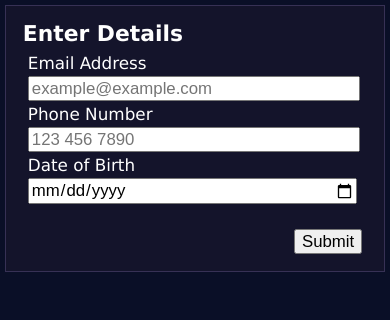
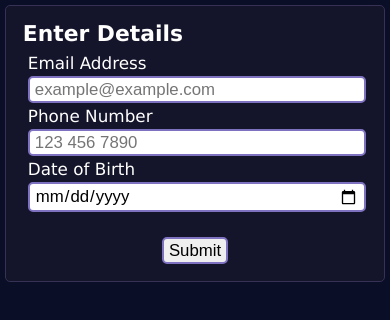
Before and after one commit to katdeviit/itmd362-lab3, a plain HTML site: page index.html in a window 390 px wide. Drawn offline with Linux system fonts and the light colour scheme.

Commit message:
Fix input button type

```diff
--- a/css/screen.css
+++ b/css/screen.css
@@ -30,6 +30,7 @@ section {
   border: 1px solid rgb(55, 49, 85);
   max-width: 85%;
   margin: 5px auto;
+  border-radius: 5px;
 }
 
 form .field {
@@ -41,10 +42,17 @@ form label {
   width: 120px;
 }
 
-form .field.submit-field {
+form input {
+  border-radius: 5px;
+  border: 2px solid rgb(125, 113, 192);
+  padding: 2px 5px;
+}
+
+form .submit-field {
   margin-top: 1.5em;
   margin-bottom: 0;
   text-align: right;
+  width: 100%;
 }
 
 @media (max-width: 560px) {
@@ -55,10 +63,13 @@ form .field.submit-field {
     display: block;
     width: fit-content;
   }
-  form input {
+  form .field input {
     display: block;
     margin: 0.25em 0;
     width: calc(100% - 10px);
+  }
+  form .submit-field {
+    text-align: center;
   }
   section {
     margin: 5px;
--- a/index.html
+++ b/index.html
@@ -38,8 +38,8 @@
           <input type="date" id="bday" />
         </div>
 
-        <div class="field submit-field">
-          <button type="submit">Submit</button>
+        <div class="submit-field">
+          <input type="submit" value="Submit"></input>
         </div>
       </form>
     </section>
```
